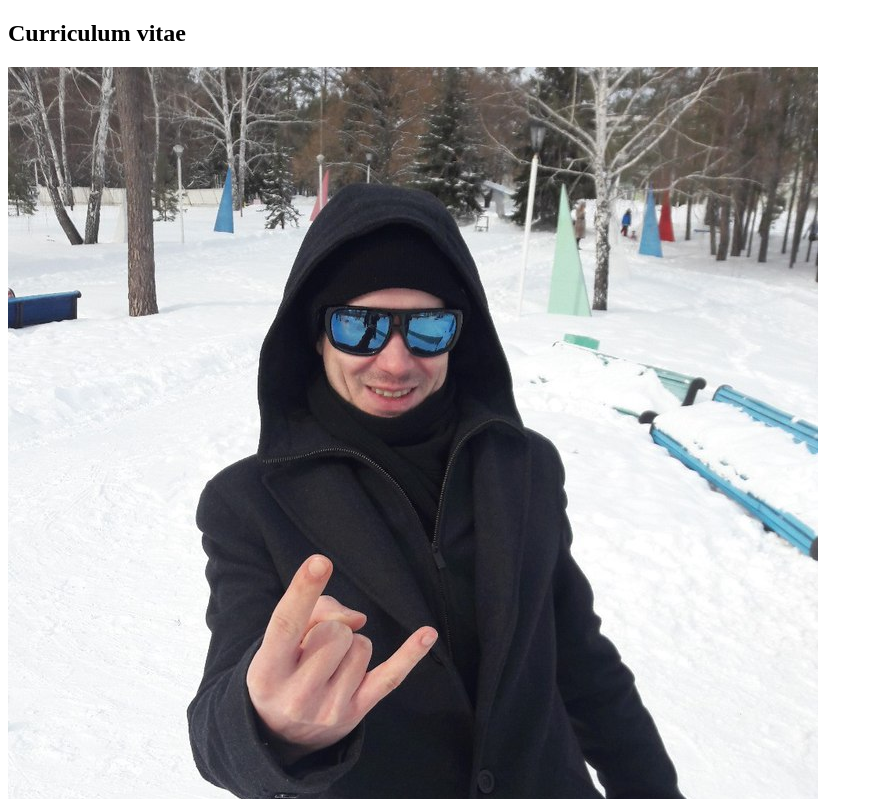
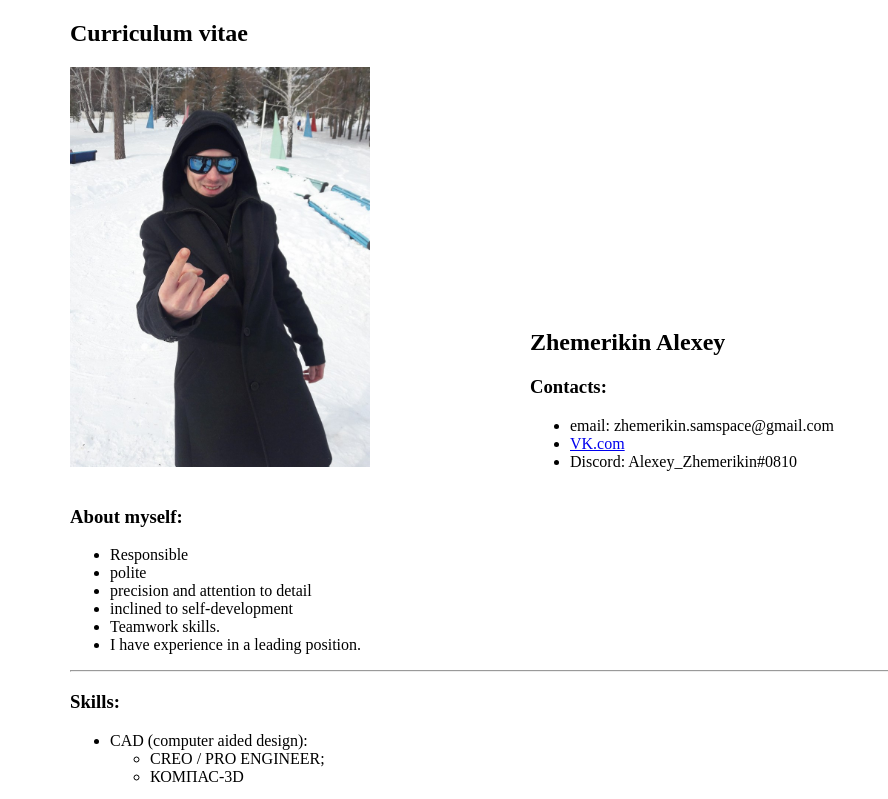
Before and after one commit to AlexeyZhemerikin/rsschool-cv, a plain HTML site: page index.html in a window 1280 px wide. Shown: the top 799 px of the page, without its empty margins (0-888 px from the left). Drawn offline with Linux system fonts and the light colour scheme.

Commit message:
feat: add css style

```diff
--- a/index.html
+++ b/index.html
@@ -3,12 +3,13 @@
 <head>
     <meta charset="UTF-8">
     <meta name="viewport" content="width=device-width, initial-scale=1.0">
+    <link rel="stylesheet" href="style.css">
     <title>myCV</title>
 </head>
 <body>
     <section class="promo, container">
         <h1> Curriculum vitae </h1>
-
+        <div class="secton">
         <div class="photo"><img src="imgs/main-photo.jpg" alt="Zhemerikin"></div>
 
         <div class="info">
@@ -22,7 +23,7 @@
                 <li>Discord: Alexey_Zhemerikin#0810</li>
             </ul>
         </div>
-
+        </div>
     </section>
 
 
--- /dev/null
+++ b/style.css
@@ -0,0 +1,28 @@
+* {
+    box-sizing: border-box;
+
+}
+
+.container {
+    width: 1140px;
+    margin: 0 auto;
+}
+
+.promo{
+    height: 600px;
+}
+.photo{
+    display: inline-block;
+    width: 40%;
+}
+
+.info{
+    display: inline-block;
+    width: 40%;
+    margin-top: 0;
+}
+
+img{
+    height: 400px;
+
+}
```
Lines whose indentation alone changed are shown as unchanged.
